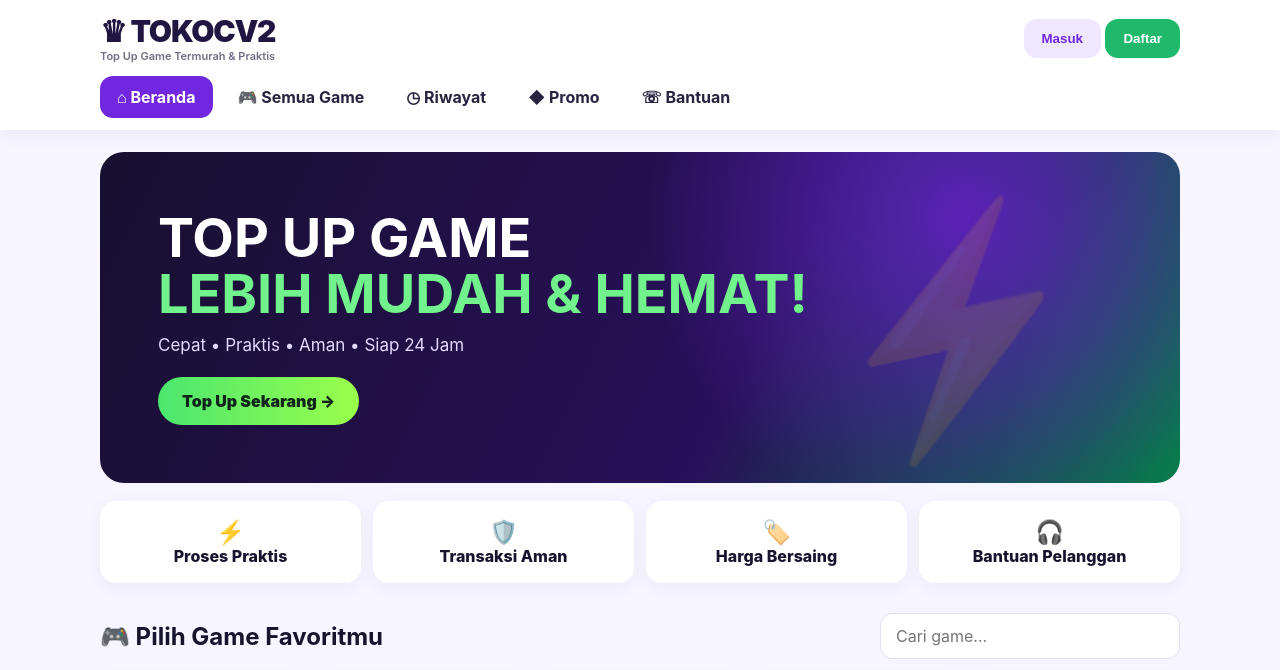
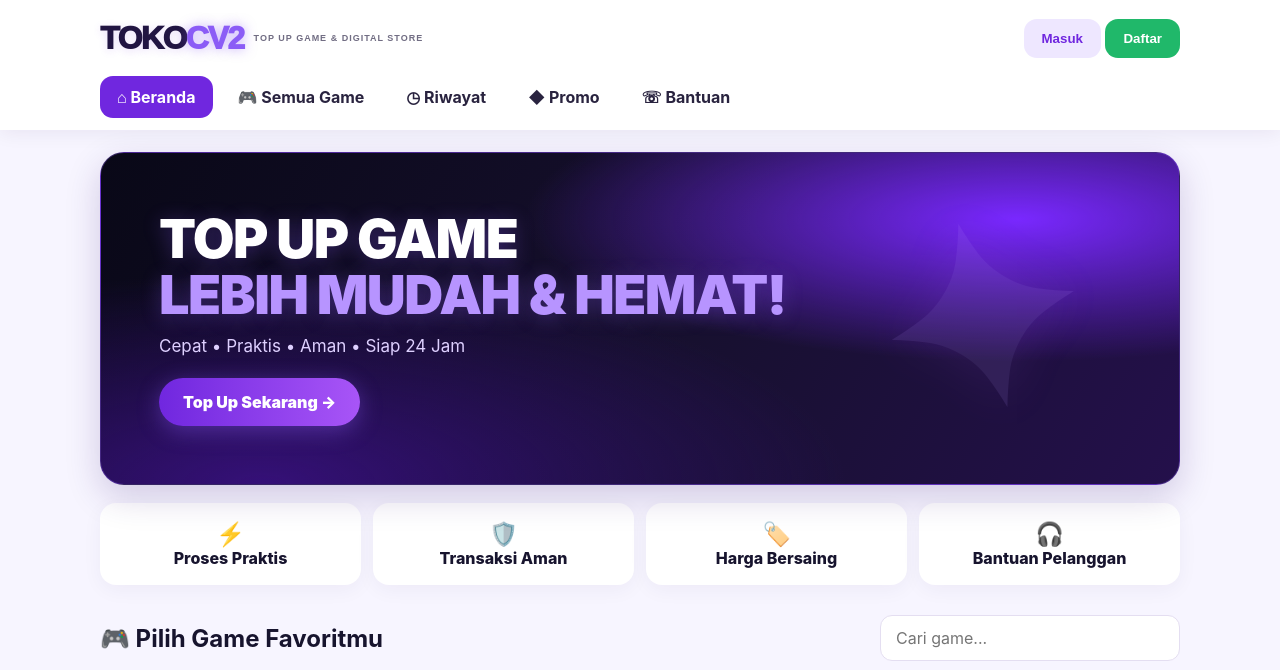
Before and after one commit to Tokocv2/Toko-cv2, a plain HTML site: page index.html in a window 1280 px wide. Shown: the top 670 px of the page. Drawn offline with Linux system fonts and the light colour scheme; no server answers.

Commit message:
Redesign TOKOCV2 logo and hero banner

```diff
--- a/index.html
+++ b/index.html
@@ -6,17 +6,21 @@
 <meta name="viewport" content="width=device-width, initial-scale=1">
 <meta name="theme-color" content="#6d28d9">
 <title>TOKOCV2 — Top Up Game</title>
+<meta name="description" content="TOKOCV2 – Tempat top up game dan produk digital terpercaya. Nikmati pilihan Diamond Mobile Legends, Free Fire, dan produk favorit lainnya dengan harga kompetitif serta pemesanan mudah dan praktis.">
 <style>
 :root{--purple:#7027df;--purple2:#8b5cf6;--green:#20b86a;--ink:#17142e;--muted:#716d83;--bg:#f7f5ff}
 *{box-sizing:border-box}body{margin:0;font-family:Inter,system-ui,-apple-system,Segoe UI,sans-serif;background:var(--bg);color:var(--ink)}
 header{background:#fff;position:sticky;top:0;z-index:5;box-shadow:0 3px 18px #24124b12}
 .wrap{max-width:1120px;margin:auto;padding:0 20px}.top{height:76px;display:flex;align-items:center;justify-content:space-between;gap:15px}
-.brand{font-weight:950;font-size:clamp(20px,4vw,30px);letter-spacing:-1.2px;color:#211542}.brand span{color:var(--purple)}.brand small{display:block;font-size:11px;letter-spacing:0;color:#716d83;font-weight:600}
+.brand{display:flex;align-items:center;gap:10px;font-family:Arial,sans-serif;font-weight:950;font-size:clamp(23px,4vw,32px);letter-spacing:-1.5px;color:#211542;white-space:nowrap}.brand .brand-name{color:#211542;font-weight:1000;text-shadow:0 2px 8px #7027df25}.brand .brand-name span{color:#8b5cf6;text-shadow:0 0 12px #8b5cf680}.brand small{display:inline-block;font-size:9px;letter-spacing:1px;color:#716d83;font-weight:800;margin:0}
 .btn{border:0;border-radius:13px;padding:12px 18px;font-weight:800;cursor:pointer}.login{background:#eee7ff;color:var(--purple)}.signup{background:var(--green);color:#fff}
 nav{display:flex;gap:8px;padding:0 0 12px;overflow:auto}nav a{white-space:nowrap;text-decoration:none;color:#29233f;font-weight:750;padding:11px 17px;border-radius:13px}nav a.active{background:var(--purple);color:white}
-.hero{margin:22px auto 18px;border-radius:24px;overflow:hidden;background:radial-gradient(circle at 80% 20%,#5b21b6,transparent 35%),linear-gradient(115deg,#17102f,#28105a 60%,#087c4d);color:#fff;padding:clamp(25px,6vw,58px);position:relative;min-height:270px;display:flex;align-items:center}
-.hero:after{content:"⚡";position:absolute;right:8%;top:12%;font-size:clamp(100px,20vw,220px);opacity:.13;transform:rotate(-12deg)}
-.hero h1{font-size:clamp(30px,5vw,54px);line-height:1.04;margin:0 0 13px;max-width:650px}.hero h1 span{color:#72f28c}.hero p{font-size:17px;color:#e4d9ff;margin:0 0 22px}.cta{background:linear-gradient(90deg,#4be66f,#9aff4b);color:#10251a;padding:14px 24px;border-radius:999px;font-weight:950;text-decoration:none;display:inline-block}
+.hero{margin:22px auto 18px;border-radius:24px;overflow:hidden;background:radial-gradient(ellipse at 85% 20%,#7928ff 0%,transparent 38%),radial-gradient(ellipse at 15% 100%,#351078 0%,transparent 45%),linear-gradient(120deg,#090817,#17102f 55%,#24104b);color:#fff;padding:clamp(25px,6vw,58px);position:relative;min-height:290px;display:flex;align-items:center;border:1px solid #8b5cf655;box-shadow:0 12px 35px #32106b30}
+.hero:after{content:"✦";position:absolute;right:9%;top:5%;font-size:clamp(130px,25vw,250px);font-weight:900;color:#b58aff;opacity:.13;transform:rotate(-15deg);text-shadow:0 0 50px #a855f7}
+.hero h1{font-size:clamp(30px,5vw,54px);line-height:1.04;margin:0 0 13px;max-width:650px;font-weight:950;letter-spacing:-1.5px;text-shadow:0 3px 20px #8b5cf655}
+.hero h1 span{color:#b794ff}
+.hero p{font-size:17px;color:#ded0ff;margin:0 0 22px}
+.cta{background:linear-gradient(90deg,#7027df,#a855f7);color:#fff;padding:14px 24px;border-radius:999px;font-weight:950;text-decoration:none;display:inline-block;box-shadow:0 5px 22px #8b5cf766}
 .trust{display:grid;grid-template-columns:repeat(4,1fr);gap:12px;margin:18px auto 30px}.trust div{background:white;padding:17px;border-radius:16px;text-align:center;font-weight:800;box-shadow:0 5px 20px #24124b0c}.trust b{display:block;color:var(--purple);font-size:23px}
 .sectionhead{display:flex;justify-content:space-between;align-items:center;gap:12px;margin:25px 0 15px}.sectionhead h2{margin:0;font-size:24px}.search{width:min(100%,300px);padding:12px 15px;border:1px solid #e4def1;border-radius:12px;background:white;font:inherit}
 .games{display:grid;grid-template-columns:repeat(5,1fr);gap:14px}.game{border:1px solid #eee8fa;background:white;border-radius:18px;padding:17px 10px;text-align:center;cursor:pointer;box-shadow:0 5px 18px #24124b0a;transition:.18s}.game:hover{transform:translateY(-3px);border-color:#b89aff}.game img{display:block;width:100%;aspect-ratio:1.38/1;object-fit:cover;border-radius:12px;margin:0 auto 9px}.game .emoji{font-size:38px;display:block;margin-bottom:8px}.game strong{font-size:14px}
@@ -31,12 +35,15 @@ footer{background:#20143c;color:#eee6ff;margin-top:40px;padding:28px 0}.foot{dis
 .product-card .product-name{font-size:14px;font-weight:800;color:#292039}
 .product-card .product-price{font-size:15px;font-weight:800;color:var(--purple);margin-top:7px}
 .product-card .product-type{font-size:11px;color:#817b91;margin-top:4px}
- @media(max-width:760px){.games{grid-template-columns:repeat(2,1fr)}.trust{grid-template-columns:repeat(2,1fr)}.top{height:68px}.hero{min-height:245px}.promo{align-items:flex-start;flex-direction:column}}
+ @media(max-width:760px){.games{grid-template-columns:repeat(2,1fr)}.trust{grid-template-columns:repeat(2,1fr)}.top{height:68px;gap:8px}.brand{font-size:clamp(19px,5vw,25px);gap:6px}.brand small{font-size:7px;letter-spacing:.5px}.hero{min-height:245px;padding:25px 20px}.hero h1{font-size:clamp(27px,7vw,38px)}.promo{align-items:flex-start;flex-direction:column}}
 </style>
 </head>
 <body>
-<header><div class="wrap">
- <div class="top"><div class="brand">♛ TOKOCV2<small>Top Up Game Termurah & Praktis</small></div><div><button class="btn login" onclick="openModal('Masuk')">Masuk</button> <button class="btn signup" onclick="openModal('Daftar')">Daftar</button></div></div>
+ <header><div class="wrap">
+ <div class="top">
+  <div class="brand"><span class="brand-name">TOKO<span>CV2</span></span><small>TOP UP GAME & DIGITAL STORE</small></div>
+  <div><button class="btn login" onclick="openModal('Masuk')">Masuk</button> <button class="btn signup" onclick="openModal('Daftar')">Daftar</button></div>
+ </div>
  <nav><a class="active" href="#">⌂ Beranda</a><a href="#games">🎮 Semua Game</a><a href="#" onclick="alert('Riwayat transaksi akan aktif setelah sistem akun dan pembayaran dihubungkan.')">◷ Riwayat</a><a href="#promo">◆ Promo</a><a href="#bantuan">☏ Bantuan</a></nav>
 </div></header>
 <main class="wrap">
```
